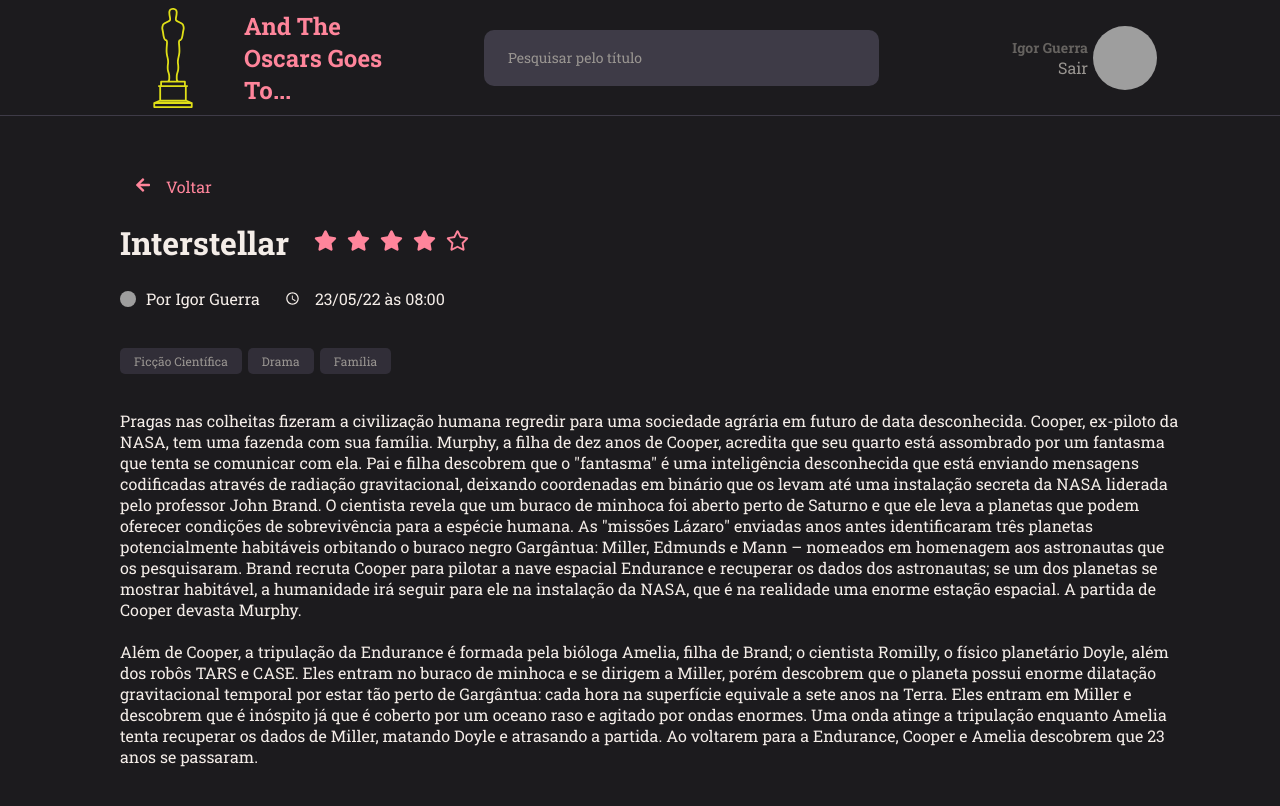
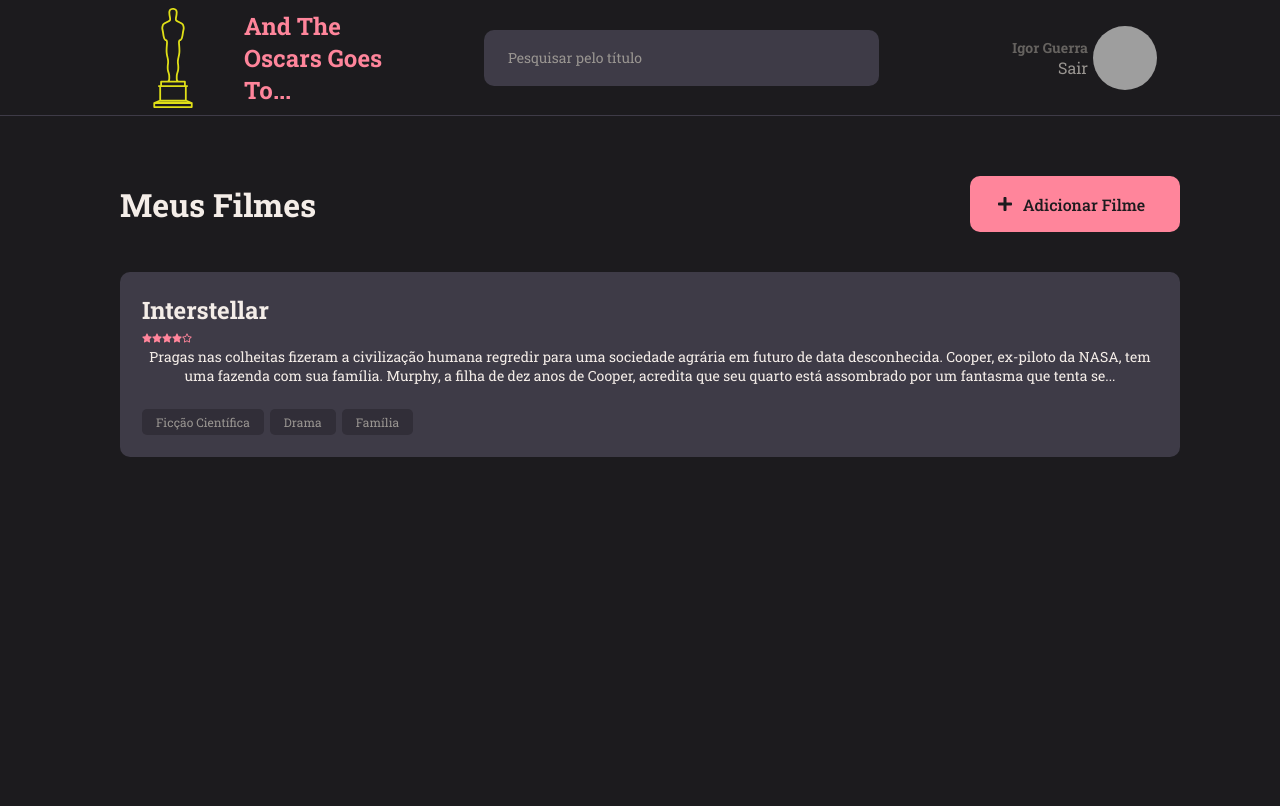
Before and after one commit to igorvguerra/AndTheOscarGoesTo, a React (Vite) app: page / in a window 1280 px wide. Shown: the top 806 px of the page. Built offline with nearby package versions, Linux system fonts and the light colour scheme; grey boxes are pictures that could not be loaded.

Commit message:
started on the Home page

```diff
--- /dev/null
+++ b/src/Components/Button/index.jsx
@@ -0,0 +1,13 @@
+import { Container } from './styles';
+
+export function Button({ title, icon: Icon, ...rest }) {
+    return (
+    <Container
+    type='button'
+    {...rest}
+    >
+       {Icon && <Icon size={16} />}
+           {title}
+    </Container>
+    )
+}
--- /dev/null
+++ b/src/Components/Button/styles.js
@@ -0,0 +1,24 @@
+import styled from 'styled-components';
+
+export const Container = styled.button`
+    width: 210px;
+    background-color: ${({ theme }) => theme.COLORS.PINK};
+    color: ${({ theme }) => theme.COLORS.BACKGROUND_800};
+
+    height: 56px;
+    border: 0;
+    padding: 20px 20px 20px 12px;
+    border-radius: 10px;
+    font-weight: 500;
+    display: flex;
+    justify-content: center;
+    align-items: center;
+
+    &:disabled {
+        opacity: 0.5;
+    }
+
+    svg {
+        margin-right: 10px;
+    }
+`;
--- /dev/null
+++ b/src/Components/MovieNote/index.jsx
@@ -0,0 +1,31 @@
+import { Container } from './styles';
+import { Tag } from '../Tag';
+import { Ratting } from '../Ratting';
+import { FaStar, FaRegStar } from 'react-icons/fa';
+
+export function MovieNote({ data, ...rest }) {
+    return(
+        <Container {...rest}>
+            <h1>{data.title}</h1>
+            <div>
+                <Ratting icon={FaStar} />
+                <Ratting icon={FaStar} />
+                <Ratting icon={FaStar} />
+                <Ratting icon={FaStar} />
+                <Ratting icon={FaRegStar} />
+            </div>
+
+            <p> {data.description} </p>
+
+        {
+            data.tags &&
+            <footer>
+                {
+                    data.tags.map(tag => <Tag key={tag.id} title={tag.name} />)
+
+                }
+            </footer>
+        }
+        </Container>
+    );
+}
--- /dev/null
+++ b/src/Components/MovieNote/styles.js
@@ -0,0 +1,47 @@
+import styled from 'styled-components';
+
+export const Container = styled.button`
+    width: 100%;
+    background-color: ${({ theme }) => theme.COLORS.BACKGROUND_700};
+
+    border: none;
+    border-radius: 10px;
+
+    padding: 22px;
+    margin-bottom: 16px;
+    display: flex;
+    flex-direction: column;
+    justify-content: left;
+    align-items: start;
+
+    > h1 {
+        flex: 1;
+        text-align: left;
+        font-weight: 700;
+        font-size: 24px;
+        color: ${({ theme }) => theme.COLORS.WHITE};
+
+    }
+
+    > div {
+        display: flex;
+        flex-direction: row;
+        svg {
+        font-size: 10px;
+    }
+    }
+
+    > p {
+        color: ${({ theme }) => theme.COLORS.WHITE};
+        font-size: 14px;
+        justify-self: start;
+
+
+    }
+
+    > footer {
+        width: 100%;
+        display: flex;
+        margin-top: 24px;
+    }
+`;
--- a/src/Components/Ratting/index.jsx
+++ b/src/Components/Ratting/index.jsx
@@ -5,7 +5,7 @@
    return (
      <Container
     {...rest}>
-    {Icon && <Icon size={23} />}
+    {Icon && <Icon />}
 
     </Container>
    )
--- a/src/Pages/Details/styles.js
+++ b/src/Pages/Details/styles.js
@@ -29,6 +29,7 @@
 
     svg {
         margin: 0 5px 0;
+        font-size: 25px;
     }
 
    }
--- /dev/null
+++ b/src/Pages/Home/index.jsx
@@ -0,0 +1,36 @@
+import { Container, Content } from './styles';
+import { Header } from '../../Components/Header';
+import { FaPlus } from 'react-icons/fa';
+import { Button } from '../../Components/Button';
+import { Ratting } from '../../Components/Ratting';
+import { FaStar, FaRegStar } from "react-icons/fa";
+import { Tag } from '../../Components/Tag';
+import { MovieNote } from '../../Components/MovieNote';
+
+export function Home() {
+    return(
+        <Container>
+            <Header />
+            <Content>
+                <div>
+                    <h1>Meus Filmes</h1>
+                    <Button icon= {FaPlus} title='Adicionar Filme'/>
+                </div>
+
+                <MovieNote data={{
+                    title: 'Interstellar',
+                    description: 'Pragas nas colheitas fizeram a civilização humana regredir para uma sociedade agrária em futuro de data desconhecida. Cooper, ex-piloto da NASA, tem uma fazenda com sua família. Murphy, a filha de dez anos de Cooper, acredita que seu quarto está assombrado por um fantasma que tenta se...',
+                    tags:[
+                        {id: '1', name: 'Ficção Científica'},
+                        {id: '2', name: 'Drama'},
+                        {id: '3', name: 'Família'}
+                ]
+                }} />
+
+
+
+            </Content>
+
+        </Container>
+    )
+};
--- /dev/null
+++ b/src/Pages/Home/styles.js
@@ -0,0 +1,25 @@
+import styled from 'styled-components';
+
+export const Container = styled.div`
+    display: grid;
+    grid-template-rows: 116px auto;
+    grid-template-areas:
+    "header"
+    "content";
+    height: 100vh;
+    width: 100%;
+
+    background-color: ${({ theme }) => theme.COLORS.BACKGROUND_800};
+`;
+
+export const Content = styled.div`
+    background-color: ${({ theme }) => theme.COLORS.BACKGROUND_800};
+    padding: 60px 100px 100px 120px;
+
+    > div:first-child {
+        display: flex;
+        justify-content: space-between;
+        align-items: center;
+        margin-bottom: 40px;
+    }
+`;
--- a/src/main.jsx
+++ b/src/main.jsx
@@ -1,7 +1,7 @@
 import React from 'react'
 import ReactDOM from 'react-dom/client'
 import { ThemeProvider } from 'styled-components';
-import { Details } from './Pages/Details';
+import { Home } from './Pages/Home';
 import theme from './styles/theme.js';
 import GlobalStyles from './styles/global.js';
 
@@ -10,7 +10,7 @@
   <React.StrictMode>
     <ThemeProvider theme={theme}>
       <GlobalStyles/>
-      <Details />
+      <Home />
     </ThemeProvider>
   </React.StrictMode>,
 )
```
Also changed, not shown: src/Pages/Details/index.jsx (line endings or trailing spaces).
